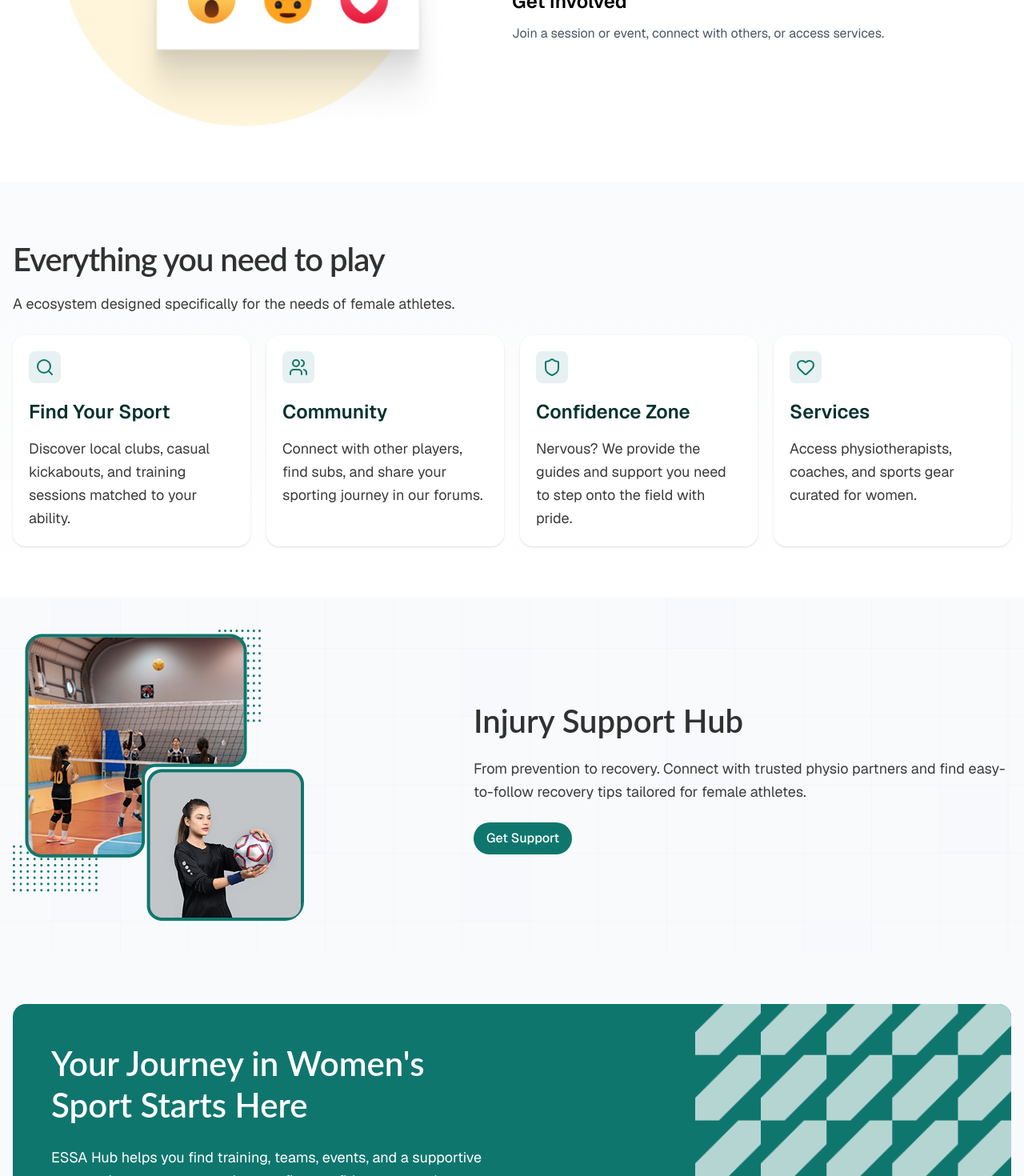
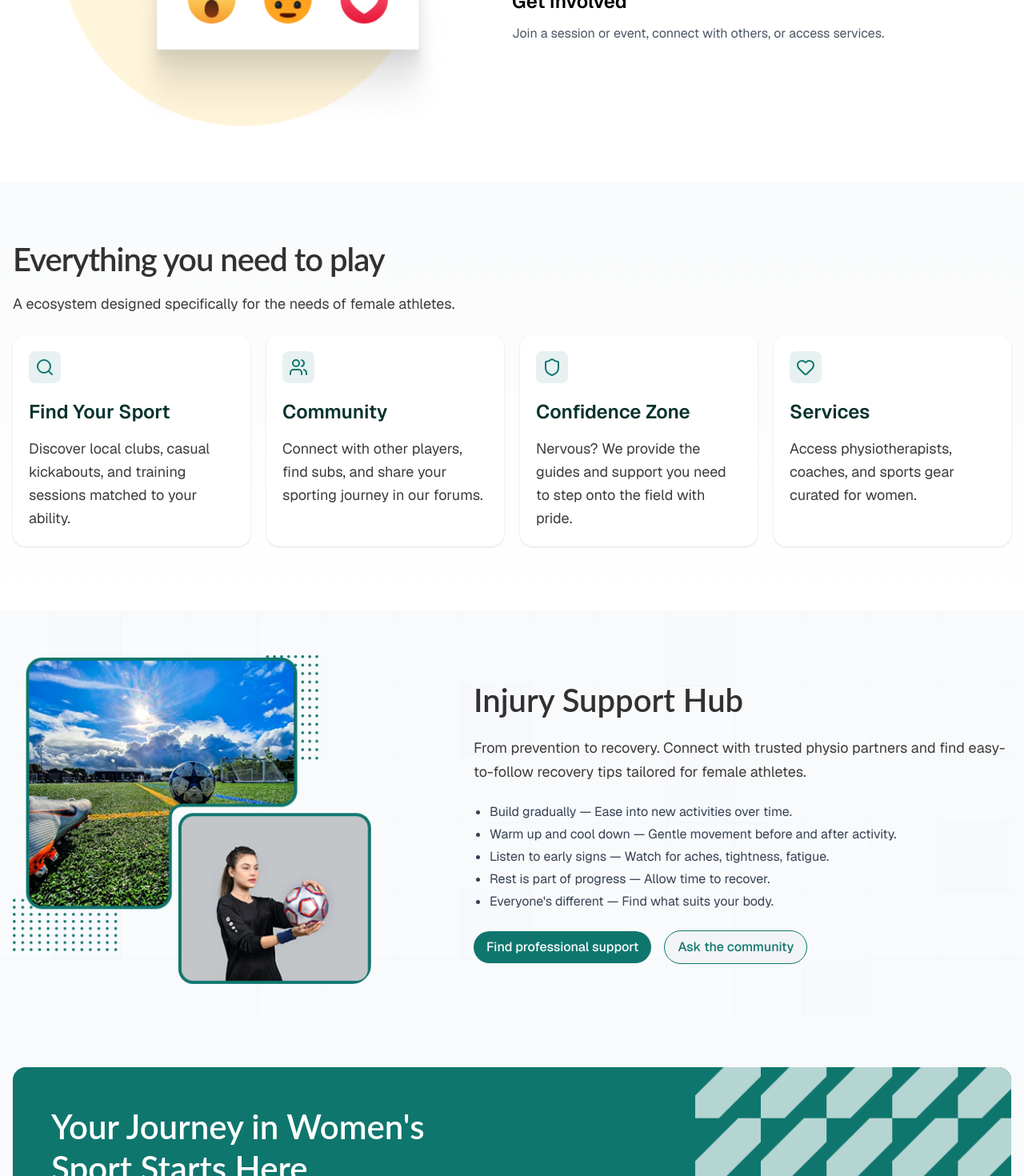
Before and after one commit to MTS-Services/soniamalik14, a React (Vite) app: page / in a window 1280 px wide. Shown: the part 3267-4737 px from the top of the page at 80% size. Built offline with nearby package versions, Linux system fonts and the light colour scheme; no server answers.

Commit message:
back btn added
Co-authored-by: Md. Ridoy Hasan Kamrul <ridoyhasankamrul47@gmail.com>

```diff
--- a/src/pages/public/public_Home/components/CoreFeatures.jsx
+++ b/src/pages/public/public_Home/components/CoreFeatures.jsx
@@ -6,7 +6,7 @@
 
 const CoreFeatures = () => {
   return (
-    <section className="py-10 lg:py-16 bg-linear-to-b from-gray-50 to-white">
+    <section className="py-10 lg:pt-16 lg:pb-20 bg-linear-to-b from-gray-50 to-white">
       <Container>
         {/* Section Header */}
         <SectionHeader
@@ -17,7 +17,7 @@
         />
 
         {/* Features Grid */}
-        <div className="grid grid-cols-1 md:grid-cols-2 lg:grid-cols-4 gap-3 lg:gap-5">
+        <div className="grid grid-cols-1 md:grid-cols-2 lg:grid-cols-3 xl:grid-cols-4 gap-3 lg:gap-5">
           {coreFeatures.map((feature) => (
             <FeatureCard
               key={feature.id}
--- a/src/pages/public/public_Home/components/HowItWorks.jsx
+++ b/src/pages/public/public_Home/components/HowItWorks.jsx
@@ -33,7 +33,7 @@
     <section className="bg-white py-10 lg:py-16">
       <Container>
         <div className="mb-16 flex flex-col justify-center items-center text-center">
-          <Title>How It Works</Title>
+          <Title>How ESSA Hub Works</Title>
           <p className="description max-w-2xl">
             Create your profile, explore women-only sports, and join activities that suit you.
           </p>
--- a/src/pages/public/public_Home/components/InjurySupportHub.jsx
+++ b/src/pages/public/public_Home/components/InjurySupportHub.jsx
@@ -6,7 +6,7 @@
   return (
     <section
       style={{ backgroundImage: "url('/Content.png')" }}
-      className="bg-cover bg-center flex items-center justify-center py-10"
+      className="bg-cover bg-center flex items-center justify-center py-10 lg:pt-14"
     >
       <Container>
         <div className="flex lg:flex-row flex-col gap-12 justify-between items-center">
@@ -23,21 +23,24 @@
 
           {/* Right Side - Content */}
           <div className="text-center lg:text-left">
-            <h2 className="sectiontitle mb-2 lg:mb-3">
-              Injury Support Hub
-            </h2>
+            <h2 className="sectiontitle mb-2 lg:mb-3">Injury Support Hub</h2>
 
             <p className="description text-lg mb-6 max-w-2xl">
               From prevention to recovery. Connect with trusted physio partners and find easy-to-follow recovery tips tailored for female athletes.
             </p>
 
-            <Button
-              variant="primary"
-              size="lg"
-              className="rounded-full px-8"
-            >
-              Get Support
-            </Button>
+            <ul className="list-disc pl-5 text-left text-base text-gray-700 mb-6 max-w-2xl">
+              <li className="mb-1">Build gradually — Ease into new activities over time.</li>
+              <li className="mb-1">Warm up and cool down — Gentle movement before and after activity.</li>
+              <li className="mb-1">Listen to early signs — Watch for aches, tightness, fatigue.</li>
+              <li className="mb-1">Rest is part of progress — Allow time to recover.</li>
+              <li className="mb-1">Everyone's different — Find what suits your body.</li>
+            </ul>
+
+            <div className="flex items-center sm:flex-row flex-col justify-center lg:justify-start gap-4">
+              <Button variant="primary" className="rounded-full px-6 py-2">Find professional support</Button>
+              <Button variant="outline" className="rounded-full px-6 py-2 border border-btn-primary text-btn-primary">Ask the community</Button>
+            </div>
           </div>
         </div>
       </Container>
--- a/src/pages/public/public_login/SigninView.jsx
+++ b/src/pages/public/public_login/SigninView.jsx
@@ -2,6 +2,7 @@
 import { Link, useNavigate } from 'react-router-dom';
 import { Eye, EyeOff } from 'lucide-react';
 import { useAuth, ROLES } from '../../../context/AuthContext';
+import { FaArrowLeft } from 'react-icons/fa';
 
 const LoginView = () => {
   const navigate = useNavigate();
@@ -56,6 +57,11 @@
       <div className="w-full lg:w-1/2 flex items-center justify-center px-6 py-12 bg-secondary">
         <div className="w-full max-w-md">
           <div className="mb-8">
+            <div className="mb-4">
+              <Link to="/" className="inline-flex items-center text-sm gap-1 text-btn-primary hover:text-[#0d655d] font-medium">
+                <FaArrowLeft /> Back to Home
+              </Link>
+            </div>
             <h1 className="text-3xl md:text-4xl font-bold text-[#282828] mb-2">
               Welcome Back
             </h1>
@@ -79,7 +85,6 @@
                 <p><strong>Admin:</strong> admin@essahub.com</p>
                 <p><strong>Provider:</strong> provider@essahub.com</p>
                 <p><strong>Coach:</strong> coach@essahub.com</p>
-                <p><strong>User:</strong> user@essahub.com (no dashboard)</p>
               </div>
             </div>
 
```
Also changed, not shown: public/injuryCad.png (added), public/injuryCard.png.
